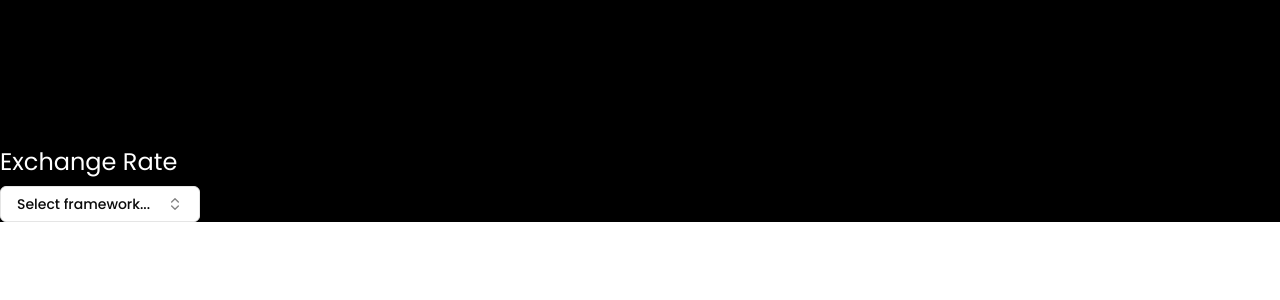
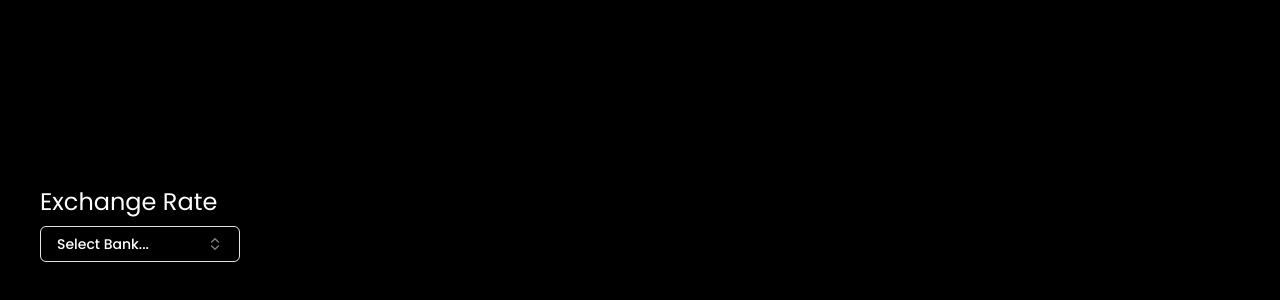
Before and after one commit to itskarloos/Fetan-Currency, a Next.js app: page / in a window 1280 px wide. Shown: the part 3094-3394 px from the top of the page. Before the commit the page ends 3316 px from the top, so only its background shows below. Built offline with nearby package versions, Linux system fonts and the light colour scheme.

Commit message:
Styling Change

```diff
--- a/components/shared/ExchangeCard.tsx
+++ b/components/shared/ExchangeCard.tsx
@@ -57,11 +57,11 @@ const ExchangeCard = () => {
         variant="outline"
         role="combobox"
         aria-expanded={open}
-        className="w-[200px] justify-between"
+        className="w-[full] md:w-[200px] justify-between bg-black text-white"
       >
         {value
           ? frameworks.find((framework) => framework.value === value)?.label
-          : "Select framework..."}
+          : "Select Bank..."}
         <ChevronsUpDown className="ml-2 h-4 w-4 shrink-0 opacity-50" />
       </Button>
     </PopoverTrigger>
--- a/components/shared/Rate.tsx
+++ b/components/shared/Rate.tsx
@@ -3,8 +3,8 @@ import ExchangeCard from './ExchangeCard'
 
 const Rate = () => {
   return (
-    <div className="h-[100] w-full flex flex-col mt-10 gap-2">
-      <p className="text-base md:text-lg lg:text-xl xl:text-2xl text-white">
+    <div className="h-[100] w-full flex p-5 md:p-10 flex-col mt-10 gap-2">
+      <p className="text-base md:text-2xl text-white">
         Exchange Rate
       </p>
       <ExchangeCard />
```
